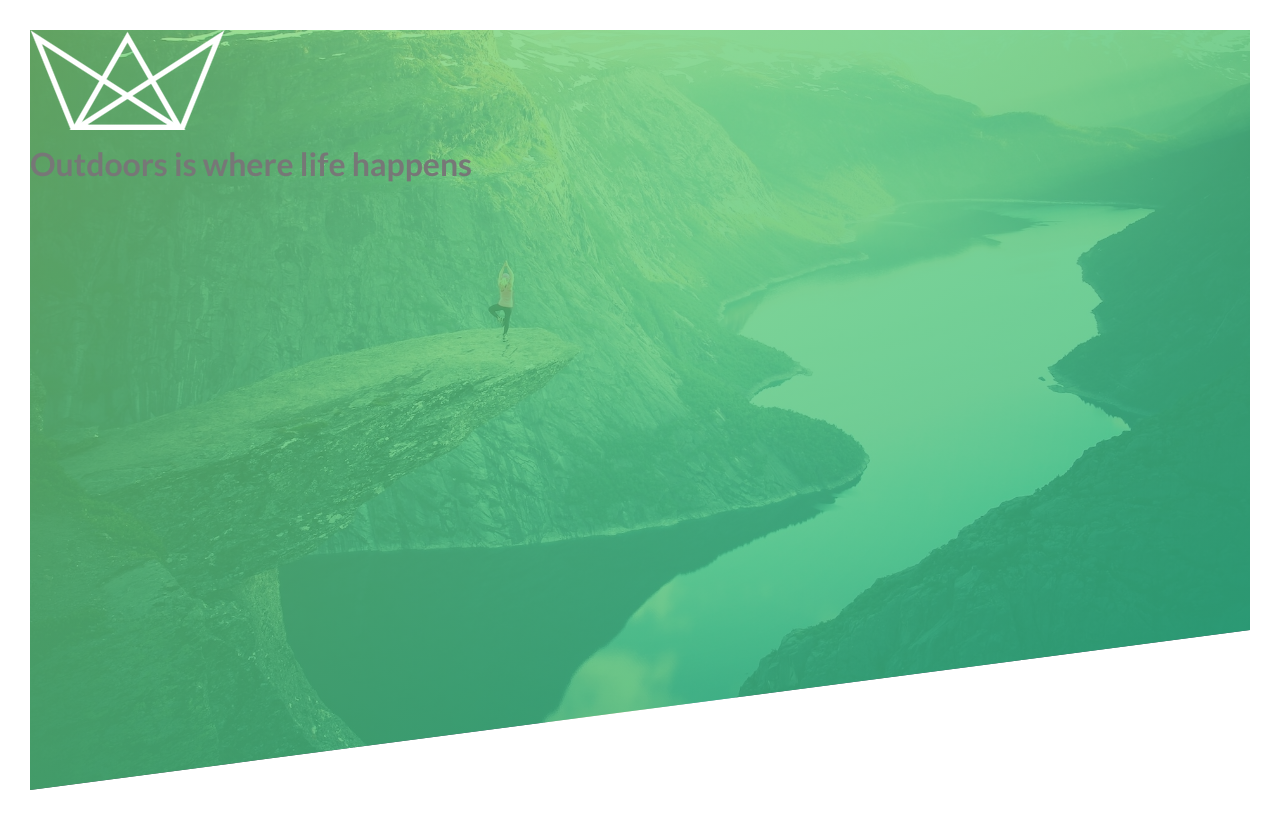
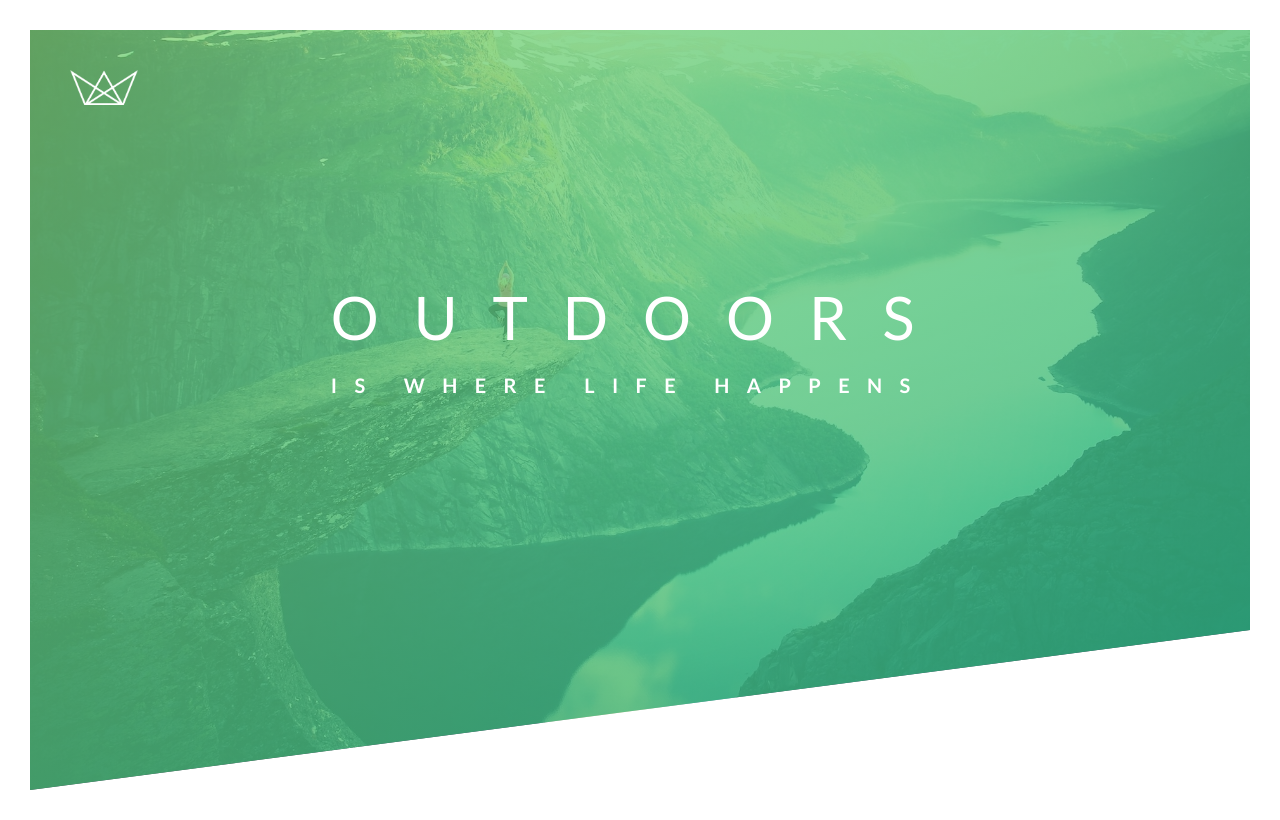
Before and after one commit to psarge2/natours, a plain HTML site: page index.html in a window 1280 px wide. Drawn offline with Linux system fonts and the light colour scheme.

Commit message:
added text box, logo, and header classes

```diff
--- a/css/style.css
+++ b/css/style.css
@@ -27,5 +27,43 @@ body {
     background-image: linear-gradient(to right bottom, #7ed56fb7, #28b485d0 ) , url(../img/hero.jpg) ;
     background-size: cover;
     background-position: top;
+    position: relative;
+
     clip-path: polygon(0 0, 100% 0, 100% 75vh, 0 100%);
 }
+
+.logo-box {
+    position: absolute;
+    top: 40px;
+    left: 40px;
+}
+
+.logo {
+    height: 35px;
+}
+
+.text-box {
+    position: absolute;
+    top: 40%;
+    left: 50%;
+    transform: translate( -50%, -50%);
+}
+
+.heading-primary{
+    color: #fff;
+    text-transform: uppercase;
+}
+
+.heading-primary-main {
+    display: block;
+    font-size: 60px;
+    font-weight: 400;
+    letter-spacing: 35px;
+}
+
+.heading-primary-sub {
+    display: block;
+    font-size: 20px;
+    font-weight: 700;
+    letter-spacing: 17.4px;
+}
```
